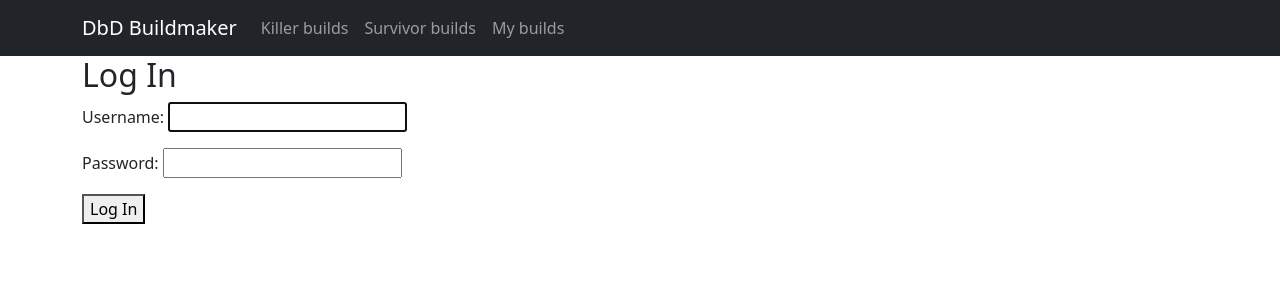
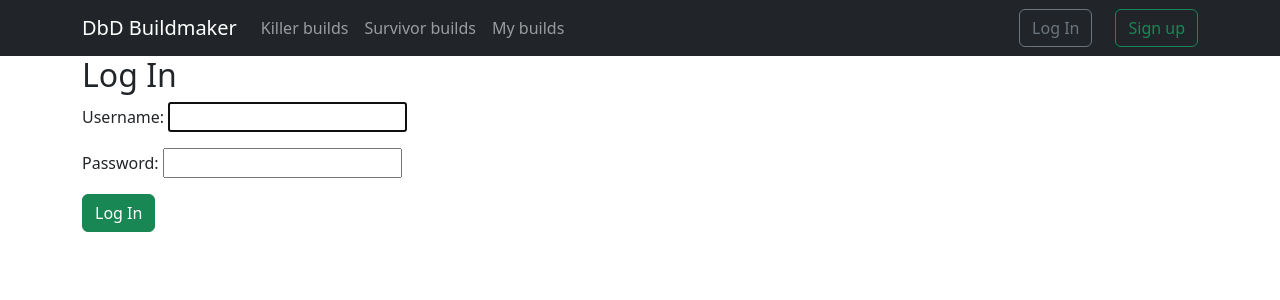
Before and after one commit to Seblis/DbdBuildmaker, a Django app: page /accounts/login/ in a window 1280 px wide. Shown: the top 300 px of the page. Run offline with Django 4.2, Linux system fonts and the light colour scheme.

Commit message:
Base template moved to common folder

```diff
--- a/dbd_buildmaker/templates/registration/login.html
+++ b/accounts/templates/registration/login.html
@@ -1,4 +1,4 @@
-{% extends "buildmaker/base.html" %}
+{% extends "base.html" %}
 
 {% block title %}Login{% endblock title %}
 
@@ -6,6 +6,6 @@
 <h2>Log In</h2>
 <form method="post">{% csrf_token %}
     {{ form.as_p }}
-    <button type="submit">Log In</button>
+    <button class="btn btn-success ml-2" type="submit">Log In</button>
 </form>
 {% endblock content %}
--- a/buildmaker/templates/buildmaker/todo.html
+++ b/buildmaker/templates/buildmaker/todo.html
@@ -1,4 +1,4 @@
-{% extends "buildmaker/base.html" %}
+{% extends "base.html" %}
 
 {% block title %}Page not created{% endblock title %}
 
--- a/buildmaker/templates/buildmaker/base.html
+++ b/templates/base.html
@@ -15,17 +15,29 @@
         <div class="container-xl">
             <a class="navbar-brand" href="#">DbD Buildmaker</a>
             <button class="navbar-toggler" type="button" data-bs-toggle="collapse" data-bs-target="#navbarItems"
-                aria-controls="navbarsExample07XL" aria-expanded="false" aria-label="Toggle navigation">
+                aria-controls="navbarItems" aria-expanded="false" aria-label="Toggle navigation">
                 <span class="navbar-toggler-icon"></span>
             </button>
             <div class="collapse navbar-collapse"  id="navbarItems">
-                <ul class="navbar-nav">
+                <ul class="navbar-nav me-auto">
                     <li class="nav-item"><a class="nav-link" href="{% url 'buildmaker:kbuild_list' %}">Killer builds</a></li>
                     <li class="nav-item"><a class="nav-link" href="{% url 'buildmaker:sbuild_list' %}">Survivor builds</a></li>
                     <li class="nav-item"><a class="nav-link" href="#">My builds</a></li>
                 </ul>
+                <ul class="navbar-nav">
+                    {% comment %} logging buttons {% endcomment %}
+                    {% if user.is_authenticated %}
+                        <li class="nav-item h-100 text-light align-self-center fw-bold">Hi, {{ user.username }}</div>
+                        <li class="nav-item"><a class="btn btn-outline-danger" href="{% url 'logout' %}">Log Out</a></div>
+                    {% else %}
+                        <li class="nav-item"><a class="btn btn-outline-secondary" href="{% url 'login' %}">Log In</a></div>
+                        <li class="nav-item"><a class="btn btn-outline-success" href="{% url 'accounts:signup' %}">Sign up</a></div>
+                    {% endif %}
+                </ul>
             </div>
+
         </div>
+
     </nav>
     <div class="container">
         {% block content %} {% endblock content %}
```
